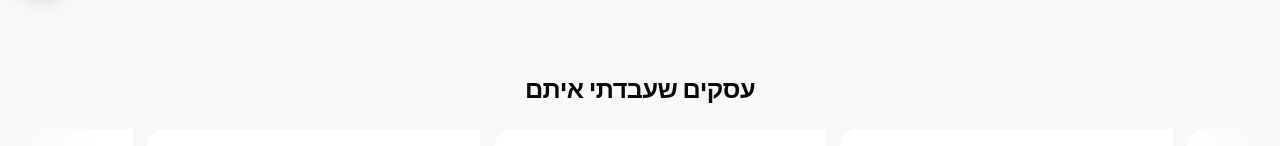
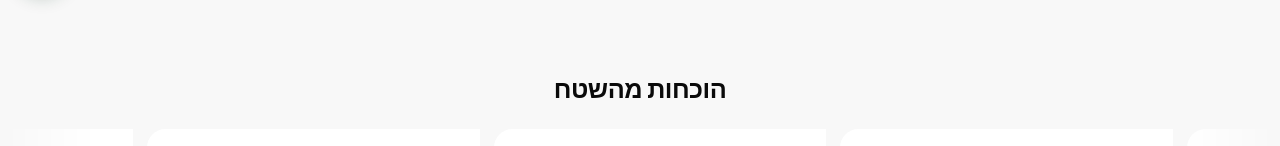
Before and after one commit to zivwais-ux/newlandingpage, a Next.js app: page / in a window 1280 px wide. Shown: the part 794-940 px from the top of the page. Built offline with nearby package versions, Linux system fonts and the light colour scheme.

Commit message:
Retitle the clients row: הוכחות מהשטח
Co-Authored-By: Claude Opus 5.5 <noreply@anthropic.com>
Claude-Session: https://claude.ai/code/session_01CxSbXAaRijqR2YgNxPE3Ha

```diff
--- a/scripts/verify.mjs
+++ b/scripts/verify.mjs
@@ -491,14 +491,14 @@ try {
   }
   check("הצהרת הנגישות: תקן 5568 ופרטי רכז הנגישות", await page.goto(URL_ + "accessibility").then(() => page.evaluate(() => /5568/.test(document.body.innerText) && /054-804-4345/.test(document.body.innerText))));
 
-  // "עסקים שעבדתי איתם": ארבעה עסקים מתחת להירו; ציטוט מופיע רק כשיש ציטוט אמיתי בתוכן
+  // "הוכחות מהשטח": ארבעה עסקים מתחת להירו, עם המלצה מאושרת מכל אחד
   await page.goto(URL_);
   const cl = await page.evaluate(() => {
     const sec = document.querySelector(".clients");
     const names = [...sec.querySelectorAll(".clients__list:not([aria-hidden]) .client b")].map((b) => b.textContent);
     return { afterHero: sec.previousElementSibling === null && document.querySelector("header").nextElementSibling?.id === "main", first: document.querySelector("main").firstElementChild === sec, names, quotes: sec.querySelectorAll("q").length };
   });
-  check("עסקים שעבדתי איתם: ארבעה עסקים ממש מתחת להירו, עם המלצה מכל אחד", cl.first && cl.names.length === 4 && new Set(cl.names).size === 4 && cl.quotes === 8, JSON.stringify(cl));
+  check("הוכחות מהשטח: ארבעה עסקים ממש מתחת להירו, עם המלצה מכל אחד", cl.first && cl.names.length === 4 && new Set(cl.names).size === 4 && cl.quotes === 8, JSON.stringify(cl));
 
   // SEO: canonical, keywords, structured data for the business and the FAQ, sitemap and robots
   await page.goto(URL_);
--- a/src/components/sections/Clients.tsx
+++ b/src/components/sections/Clients.tsx
@@ -1,7 +1,7 @@
 import Image from "next/image";
 import { clients } from "@/content/site";
 
-// "עסקים שעבדתי איתם": פס שנע לאט מתחת להירו. כל כרטיס: הלוגו (או האות הראשונה), שם העסק, ומה נבנה בשבילו;
+// "הוכחות מהשטח": פס שנע לאט מתחת להירו. כל כרטיס: הלוגו (או האות הראשונה), שם העסק, ומה נבנה בשבילו;
 // ההמלצה מופיעה במקום התיאור כשיש המלצה מאושרת בתוכן. העותק השני רק משלים את הלולאה ומוסתר מקוראי מסך.
 function Cards({ hidden = false }: { hidden?: boolean }) {
   return (
--- a/src/content/site.ts
+++ b/src/content/site.ts
@@ -375,10 +375,10 @@ export const contact = {
   },
 };
 
-// "עסקים שעבדתי איתם": פס רץ מתחת להירו. העובדות מזיו עצמו: שם העסק ומה נבנה בשבילו.
+// "הוכחות מהשטח": פס רץ מתחת להירו. העובדות מזיו עצמו: שם העסק ומה נבנה בשבילו.
 // logo: הלוגו של העסק (ריבוע); בלי לוגו מוצגת האות הראשונה. quote: המלצה בשם העסק, רק בנוסח שהעסק אישר (זיו אישר מול כולם). כרטיס בלי quote מציג את מה שנבנה.
 export const clients = {
-  title: "עסקים שעבדתי איתם",
+  title: "הוכחות מהשטח",
   items: [
     {
       name: "Elements Israel",
```
